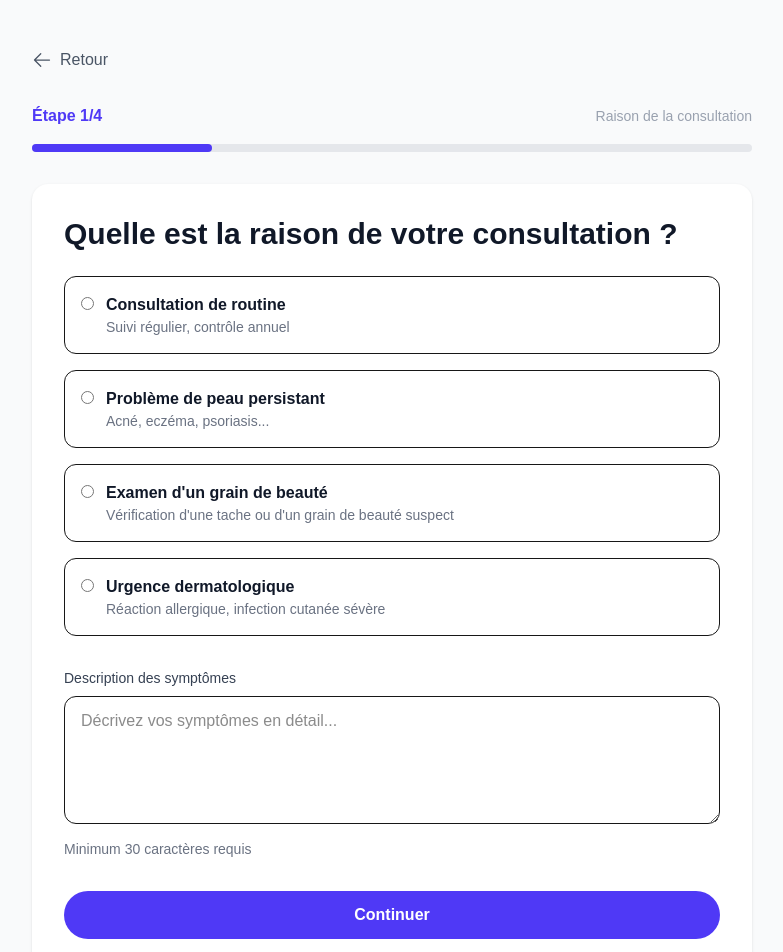
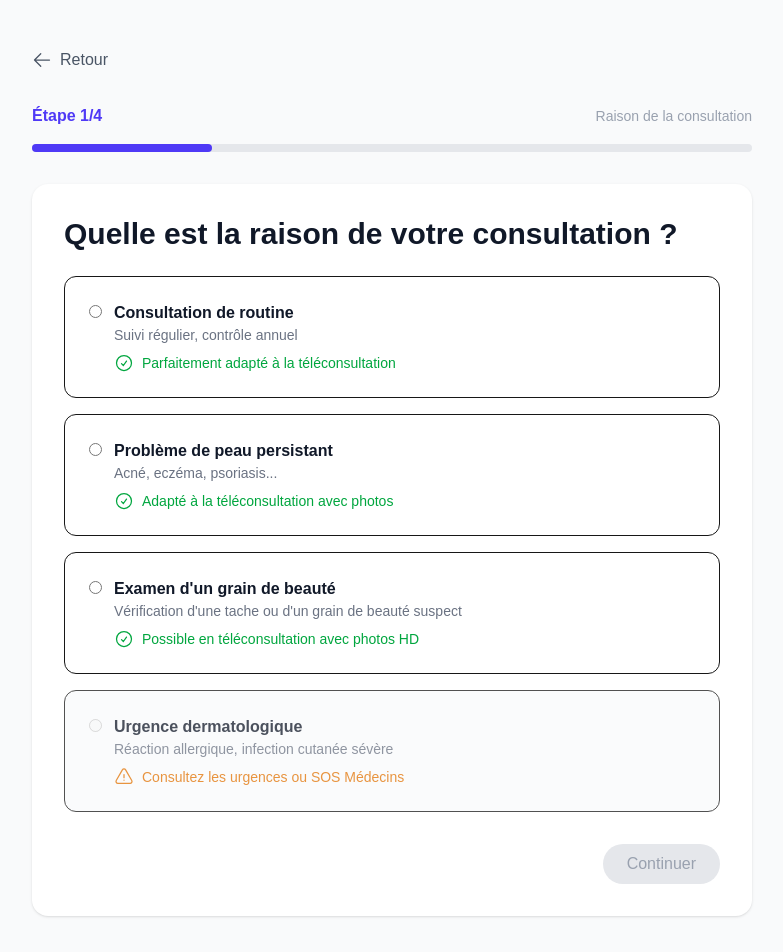
Before and after one commit to n4thans/Proxima, a Next.js app: page /consultation in a window 1280 px wide. Shown: the top 952 px of the page, without its empty margins (248-1031 px from the left). Built offline with nearby package versions, Linux system fonts and the light colour scheme.

Commit message:
feat: amélioration UX du parcours - consultation (indicateurs éligibilité, sélection), cabines (types de lieux, détails), médecins (infos ville, créneaux)

```diff
--- a/src/app/consultation/doctor/page.tsx
+++ b/src/app/consultation/doctor/page.tsx
@@ -1,9 +1,10 @@
 /* eslint-disable react/no-unescaped-entities */
 'use client';
 
-import { ArrowLeftIcon, StarIcon, LanguageIcon } from '@heroicons/react/24/outline';
+import { ArrowLeftIcon, StarIcon, LanguageIcon, MapPinIcon, ClockIcon } from '@heroicons/react/24/outline';
 import Link from 'next/link';
 import Image from 'next/image';
+import { useSearchParams } from 'next/navigation';
 
 const doctors = [
   {
@@ -16,6 +17,8 @@ const doctors = [
     rating: 4.9,
     reviews: 234,
     nextSlot: "14:30",
+    city: "Paris",
+    availability: "Disponible au créneau sélectionné (14:30)"
   },
   {
     id: 2,
@@ -27,6 +30,8 @@ const doctors = [
     rating: 4.7,
     reviews: 156,
     nextSlot: "15:45",
+    city: "Boulogne-Billancourt",
+    availability: "Disponible au créneau sélectionné (14:30)"
   },
   {
     id: 3,
@@ -38,10 +43,24 @@ const doctors = [
     rating: 4.8,
     reviews: 312,
     nextSlot: "16:15",
+    city: "Paris",
+    availability: "Disponible au créneau sélectionné (14:30)"
   }
 ];
 
 export default function DoctorPage() {
+  const searchParams = useSearchParams();
+  const selectedTime = searchParams.get('time') || '14:30';
+  const selectedDate = searchParams.get('date') || '2024-06-12';
+
+  // Format the date in French
+  const formattedDate = new Date(selectedDate).toLocaleDateString('fr-FR', {
+    weekday: 'long',
+    day: 'numeric',
+    month: 'long',
+    year: 'numeric'
+  });
+
   return (
     <main className="min-h-screen bg-gray-50 py-12">
       <div className="container mx-auto px-6 max-w-4xl">
@@ -62,6 +81,14 @@ export default function DoctorPage() {
           </div>
           <div className="h-2 bg-gray-200 rounded-full">
             <div className="h-2 bg-indigo-600 rounded-full w-full"></div>
+          </div>
+        </div>
+
+        {/* Selected date/time reminder */}
+        <div className="bg-indigo-50 rounded-xl p-4 mb-8">
+          <div className="flex items-center gap-2 text-indigo-700">
+            <ClockIcon className="w-5 h-5" />
+            <span>Créneau sélectionné : {formattedDate} à {selectedTime}</span>
           </div>
         </div>
 
@@ -97,9 +124,15 @@ export default function DoctorPage() {
                         <h3 className="text-xl font-semibold text-gray-900 mb-1">
                           {doctor.name}
                         </h3>
-                        <p className="text-gray-500 mb-2">
-                          {doctor.experience} ans d'expérience
-                        </p>
+                        <div className="flex items-center gap-2 text-gray-500 mb-2">
+                          <MapPinIcon className="w-4 h-4" />
+                          <span>{doctor.city}</span>
+                          <span>•</span>
+                          <span>{doctor.experience} ans d'expérience</span>
+                        </div>
+                        <div className="text-sm text-green-600">
+                          {doctor.availability}
+                        </div>
                       </div>
                       <div className="text-right">
                         <div className="flex items-center text-gray-900">
@@ -107,9 +140,6 @@ export default function DoctorPage() {
                           <span className="font-medium">{doctor.rating}</span>
                           <span className="text-gray-500 ml-1">({doctor.reviews} avis)</span>
                         </div>
-                        <p className="text-gray-500 text-sm">
-                          Prochain créneau à {doctor.nextSlot}
-                        </p>
                       </div>
                     </div>
 
--- a/src/app/consultation/page.tsx
+++ b/src/app/consultation/page.tsx
@@ -1,7 +1,48 @@
-import { ArrowLeftIcon } from '@heroicons/react/24/outline';
+/* eslint-disable react/no-unescaped-entities */
+'use client';
+
+import { ArrowLeftIcon, CheckCircleIcon, ExclamationTriangleIcon } from '@heroicons/react/24/outline';
 import Link from 'next/link';
+import { useState } from 'react';
+
+const consultationReasons = [
+  {
+    id: 'routine',
+    title: "Consultation de routine",
+    description: "Suivi régulier, contrôle annuel",
+    urgency: "low",
+    eligible: true,
+    eligibilityMessage: "Parfaitement adapté à la téléconsultation"
+  },
+  {
+    id: 'persistent',
+    title: "Problème de peau persistant",
+    description: "Acné, eczéma, psoriasis...",
+    urgency: "medium",
+    eligible: true,
+    eligibilityMessage: "Adapté à la téléconsultation avec photos"
+  },
+  {
+    id: 'mole',
+    title: "Examen d'un grain de beauté",
+    description: "Vérification d'une tache ou d'un grain de beauté suspect",
+    urgency: "medium",
+    eligible: true,
+    eligibilityMessage: "Possible en téléconsultation avec photos HD"
+  },
+  {
+    id: 'emergency',
+    title: "Urgence dermatologique",
+    description: "Réaction allergique, infection cutanée sévère",
+    urgency: "high",
+    eligible: false,
+    eligibilityMessage: "Consultez les urgences ou SOS Médecins"
+  }
+];
 
 export default function ConsultationPage() {
+  const [selectedReason, setSelectedReason] = useState<string | null>(null);
+
   return (
     <main className="min-h-screen bg-gray-50 py-12">
       <div className="container mx-auto px-6 max-w-3xl">
@@ -32,64 +73,58 @@ export default function ConsultationPage() {
           </h1>
 
           <div className="space-y-4">
-            {[
-              {
-                title: "Consultation de routine",
-                description: "Suivi régulier, contrôle annuel",
-                urgency: "low"
-              },
-              {
-                title: "Problème de peau persistant",
-                description: "Acné, eczéma, psoriasis...",
-                urgency: "medium"
-              },
-              {
-                title: "Examen d'un grain de beauté",
-                description: "Vérification d'une tache ou d'un grain de beauté suspect",
-                urgency: "medium"
-              },
-              {
-                title: "Urgence dermatologique",
-                description: "Réaction allergique, infection cutanée sévère",
-                urgency: "high"
-              }
-            ].map((option, index) => (
+            {consultationReasons.map((option) => (
               <label
-                key={index}
-                className="block p-4 border rounded-xl cursor-pointer hover:border-indigo-600 transition-colors"
+                key={option.id}
+                className={`block p-6 border rounded-xl transition-colors ${
+                  option.eligible
+                    ? 'hover:border-indigo-600 cursor-pointer'
+                    : 'opacity-75 bg-gray-50'
+                } ${selectedReason === option.id ? 'border-indigo-600 ring-2 ring-indigo-600 ring-opacity-50' : ''}`}
               >
                 <div className="flex items-start">
                   <input
                     type="radio"
                     name="consultation-reason"
+                    value={option.id}
+                    checked={selectedReason === option.id}
+                    onChange={() => option.eligible && setSelectedReason(option.id)}
                     className="mt-1 text-indigo-600 focus:ring-indigo-500"
+                    disabled={!option.eligible}
                   />
-                  <div className="ml-3">
-                    <p className="font-semibold text-gray-900">{option.title}</p>
-                    <p className="text-gray-500 text-sm">{option.description}</p>
+                  <div className="ml-3 flex-grow">
+                    <div className="flex justify-between items-start">
+                      <div>
+                        <p className="font-semibold text-gray-900">{option.title}</p>
+                        <p className="text-gray-500 text-sm mb-2">{option.description}</p>
+                      </div>
+                    </div>
+                    <div className={`flex items-center gap-2 text-sm ${
+                      option.eligible ? 'text-green-600' : 'text-amber-600'
+                    }`}>
+                      {option.eligible ? (
+                        <CheckCircleIcon className="w-5 h-5" />
+                      ) : (
+                        <ExclamationTriangleIcon className="w-5 h-5" />
+                      )}
+                      {option.eligibilityMessage}
+                    </div>
                   </div>
                 </div>
               </label>
             ))}
           </div>
 
-          <div className="mt-8">
-            <label className="block text-sm font-medium text-gray-700 mb-2">
-              Description des symptômes
-            </label>
-            <textarea
-              className="w-full h-32 px-4 py-3 border rounded-xl focus:ring-2 focus:ring-indigo-600 focus:border-indigo-600"
-              placeholder="Décrivez vos symptômes en détail..."
-            ></textarea>
-            <p className="text-sm text-gray-500 mt-2">
-              Minimum 30 caractères requis
-            </p>
-          </div>
-
-          <div className="mt-8">
+          {/* Continue button */}
+          <div className="mt-8 flex justify-end">
             <Link
-              href="/consultation/booths"
-              className="w-full bg-indigo-600 text-white py-3 px-6 rounded-full font-semibold hover:bg-indigo-700 transition-colors flex items-center justify-center"
+              href={selectedReason ? "/consultation/booths" : "#"}
+              className={`px-6 py-2 rounded-full font-medium transition-colors ${
+                selectedReason
+                  ? 'bg-indigo-600 text-white hover:bg-indigo-700'
+                  : 'bg-gray-200 text-gray-400 cursor-not-allowed'
+              }`}
+              onClick={(e) => !selectedReason && e.preventDefault()}
             >
               Continuer
             </Link>
```
Also changed, not shown: src/app/consultation/booths/page.tsx (+46 -24 lines).
